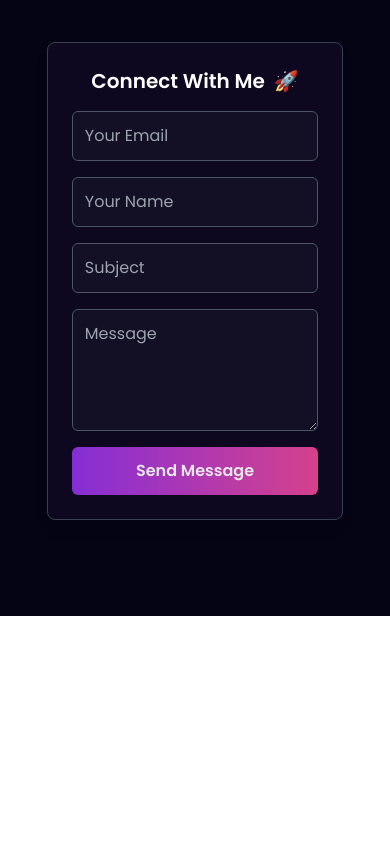
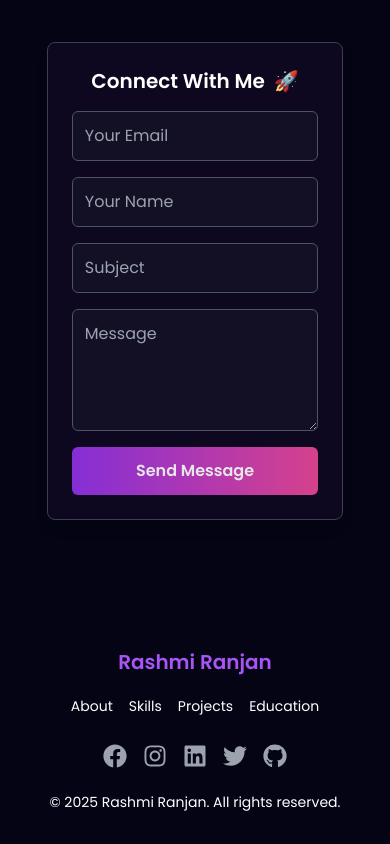
Before and after one commit to Rashmi-2005-Ranjan/Portfolio, a React (Vite) app in the folder my-portfolio/: page / in a window 390 px wide. Shown: the part 9113-9957 px from the top of the page. Before the commit the page ends 9729 px from the top, so only its background shows below. Built offline with nearby package versions, Linux system fonts and the light colour scheme; a web font is replaced by a local one.

Commit message:
Implemented Education Section

```diff
--- a/my-portfolio/src/Components/Footer/footer.jsx
+++ b/my-portfolio/src/Components/Footer/footer.jsx
@@ -1,7 +1,77 @@
-const Footer=()=>{
-    return (
-        <>
-        </>
-    )
-}
+import {
+  FaFacebook,
+  FaInstagram,
+  FaLinkedin,
+  FaTwitter,
+  FaGithub,
+} from "react-icons/fa";
+
+const Footer = () => {
+  const handleScroll = (sectionId) => {
+    const section = document.getElementById(sectionId);
+    if (section) {
+      section.scrollIntoView({ behavior: "smooth" });
+    }
+  };
+  return (
+    <footer className="text-white py-8 px-[12vw] md:px-[7vw] lg:px-[20vw]">
+      <div className="container mx-auto text-center">
+        <h2 className="text-xl font-semibold text-purple-500">Rashmi Ranjan</h2>
+        {/* Navigation Links */}
+        <nav className="flex flex-wrap justify-center space-x-4 sm:space-x-6 mt-4">
+          {[
+            { name: "About", id: "about" },
+            { name: "Skills", id: "skills" },
+            { name: "Projects", id: "work" },
+            { name: "Education", id: "education" },
+          ].map((item, index) => (
+            <button
+              key={index}
+              onClick={() => handleScroll(item.id)}
+              className="hover:text-purple-500 text-sm sm:text-base my-1"
+            >
+              {item.name}
+            </button>
+          ))}
+        </nav>
+        {/* Social Media Icons */}
+        <div className="flex flex-wrap justify-center space-x-4 mt-6">
+          {[
+            {
+              icon: <FaFacebook />,
+              link: "https://www.facebook.com/profile.php?id=61569320932551",
+            },
+            {
+              icon: <FaInstagram />,
+              link: "https://www.instagram.com/rashmi_ranjan_2255/?hl=en",
+            },
+            {
+              icon: <FaLinkedin />,
+              link: "https://www.linkedin.com/in/rashmi-ranjan-behera-983b48297/",
+            },
+            { icon: <FaTwitter />, link: "https://x.com/R18030487Rashmi" },
+            {
+              icon: <FaGithub />,
+              link: "https://github.com/Rashmi-2005-Ranjan",
+            },
+          ].map((item, index) => (
+            <a
+              key={index}
+              href={item.link}
+              target="_blank"
+              rel="noopener noreferrer"
+              className="text-gray-400 hover:text-purple-500 text-2xl"
+            >
+              {item.icon}
+            </a>
+          ))}
+        </div>
+        {/* Copy Right */}
+        <p className="text-sm to-gray-400 mt-6">
+        © 2025 Rashmi Ranjan. All rights reserved.
+        </p>
+      </div>
+    </footer>
+  );
+};
 export default Footer;
```
